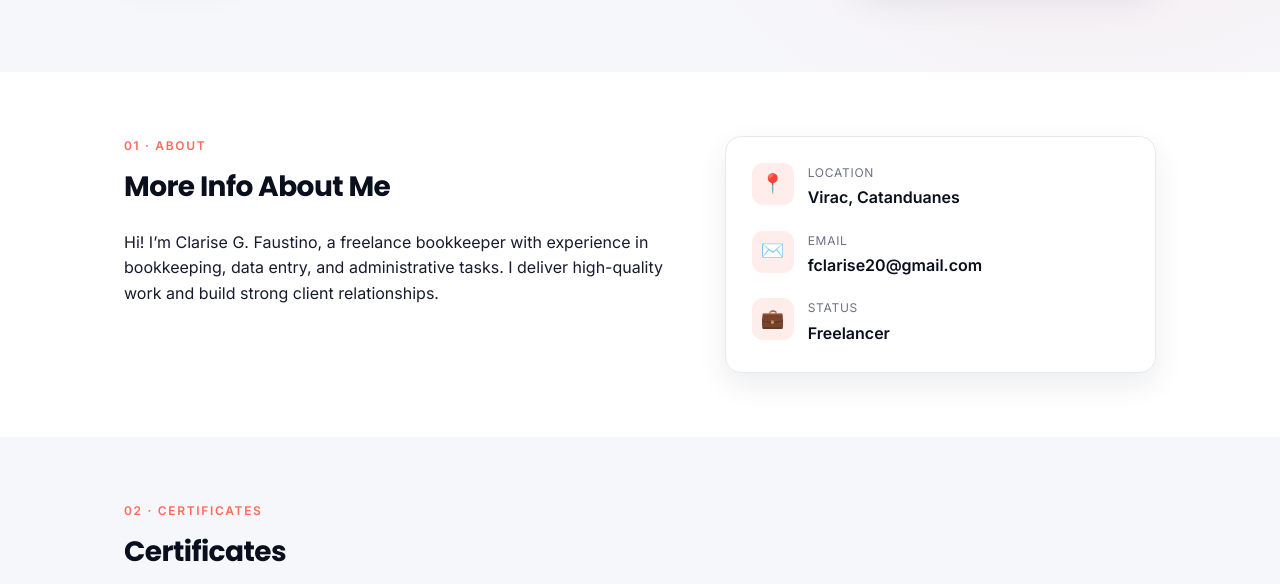
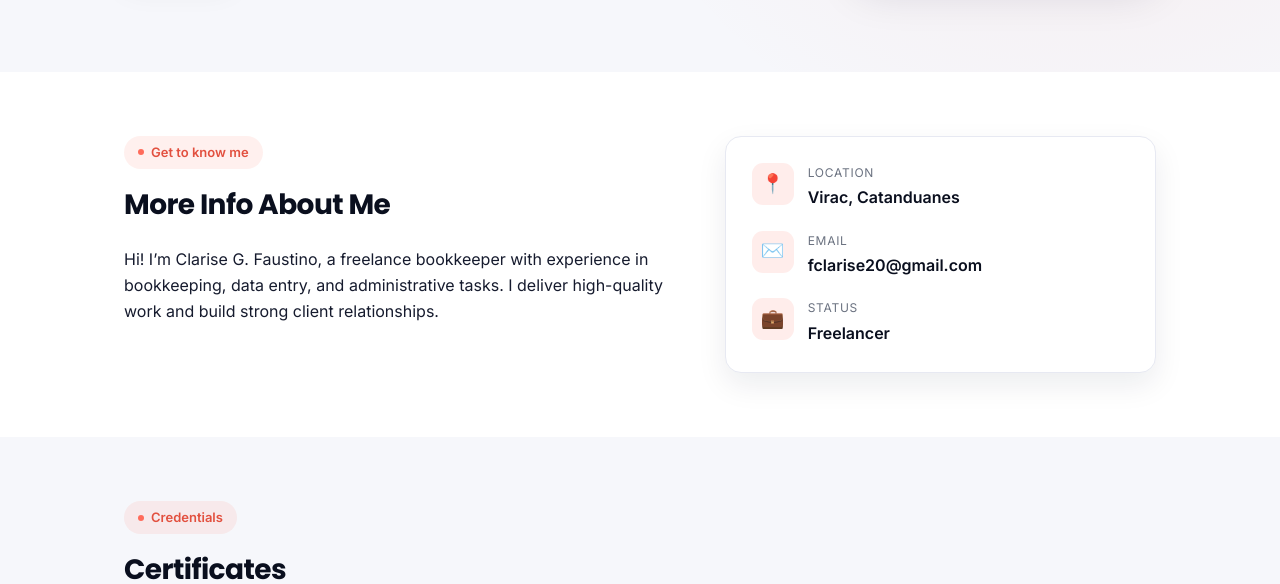
Before and after one commit to clashing-star20/Clarise-Website, a plain HTML site: page index.html in a window 1280 px wide. Shown: the part 480-1064 px from the top of the page. Drawn offline with Linux system fonts and the light colour scheme.

Commit message:
Replace generic numbered eyebrow labels with unique pill-style kickers
Co-Authored-By: Claude Sonnet 5 <noreply@anthropic.com>

```diff
--- a/css/styles.css
+++ b/css/styles.css
@@ -135,13 +135,20 @@ h2{margin:8px 0 16px;color:var(--coral);font-size:20px;font-weight:600}
 .section{padding:64px 0}
 .section:nth-of-type(even){background:#fff}
 .eyebrow{
-  text-transform:uppercase;
-  letter-spacing:0.14em;
-  font-size:12px;
+  display:inline-flex;
+  align-items:center;
+  gap:7px;
+  font-size:13px;
   font-weight:600;
-  color:var(--coral);
-  margin:0 0 10px;
+  color:var(--coral-dark);
+  background:rgba(255,107,91,0.1);
+  padding:6px 14px;
+  border-radius:999px;
+  margin:0 0 14px;
 }
+.eyebrow::before{content:'';width:6px;height:6px;border-radius:50%;background:var(--coral)}
+.contact .eyebrow{background:rgba(255,255,255,0.1);color:#fff}
+.contact .eyebrow::before{background:var(--coral)}
 h3{font-size:clamp(22px,3vw,28px);font-weight:700;color:var(--navy-950);margin:0 0 20px}
 
 /* About */
@@ -229,7 +236,6 @@ h3{font-size:clamp(22px,3vw,28px);font-weight:700;color:var(--navy-950);margin:0
   color:#fff;
   padding:72px 0;
 }
-.contact .eyebrow{color:var(--coral)}
 .contact h3{color:#fff}
 .contact p{color:#c7cbdb}
 .contact strong{color:#fff}
--- a/index.html
+++ b/index.html
@@ -43,7 +43,7 @@
     <section id="about" class="section">
       <div class="container about-grid">
         <div>
-          <p class="eyebrow">01 · About</p>
+          <p class="eyebrow">Get to know me</p>
           <h3>More Info About Me</h3>
           <p>Hi! I’m Clarise G. Faustino, a freelance bookkeeper with experience in bookkeeping, data entry, and administrative tasks. I deliver high-quality work and build strong client relationships.</p>
         </div>
@@ -66,7 +66,7 @@
 
     <section id="certificates" class="section">
       <div class="container">
-        <p class="eyebrow">02 · Certificates</p>
+        <p class="eyebrow">Credentials</p>
         <h3>Certificates</h3>
         <div class="cert-grid">
           <img alt="Certificate 1" src="https://jobseekers.ph/assets/front/img/certificates/1729222475.png">
@@ -77,7 +77,7 @@
 
     <section id="resume" class="section">
       <div class="container">
-        <p class="eyebrow">03 · Resume</p>
+        <p class="eyebrow">Career path</p>
         <h3>Experience & Education</h3>
         <div class="timeline">
           <div class="resume-item">
@@ -96,7 +96,7 @@
 
     <section id="services" class="section">
       <div class="container">
-        <p class="eyebrow">04 · Services</p>
+        <p class="eyebrow">What I do</p>
         <h3>Services</h3>
         <div class="services-grid">
           <div class="service">
@@ -120,7 +120,7 @@
 
     <section id="works" class="section">
       <div class="container">
-        <p class="eyebrow">05 · Works</p>
+        <p class="eyebrow">Portfolio</p>
         <h3>Works</h3>
         <p>Portfolio coming soon. Replace these placeholders with actual project images and links.</p>
       </div>
@@ -128,7 +128,7 @@
 
     <section id="contact" class="section contact">
       <div class="container">
-        <p class="eyebrow">06 · Contact</p>
+        <p class="eyebrow">Let's connect</p>
         <h3>Get In Touch</h3>
         <p><strong>Address:</strong> Virac, Catanduanes</p>
         <p><strong>Email:</strong> <a href="mailto:fclarise20@gmail.com">fclarise20@gmail.com</a></p>
```
